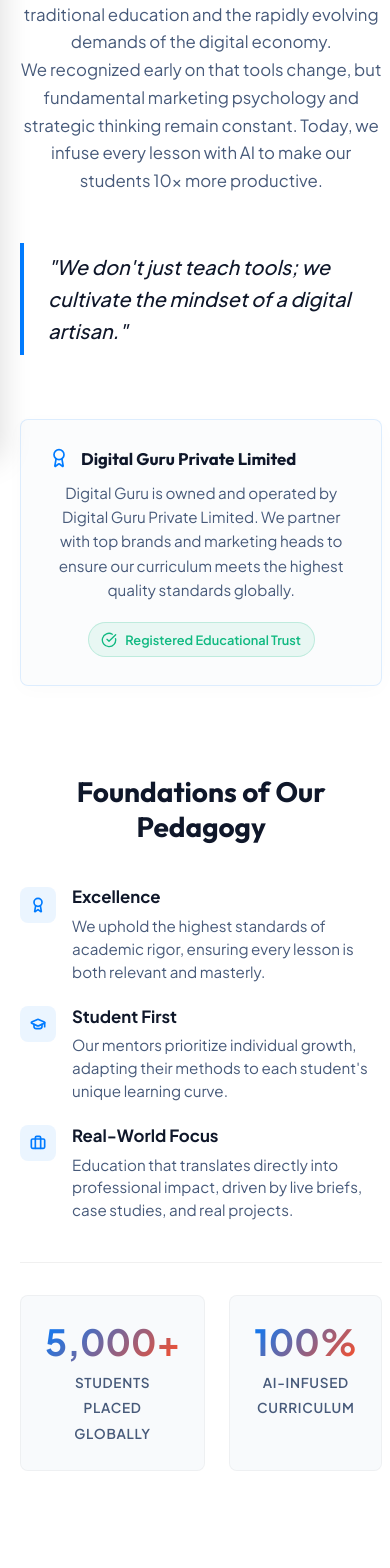
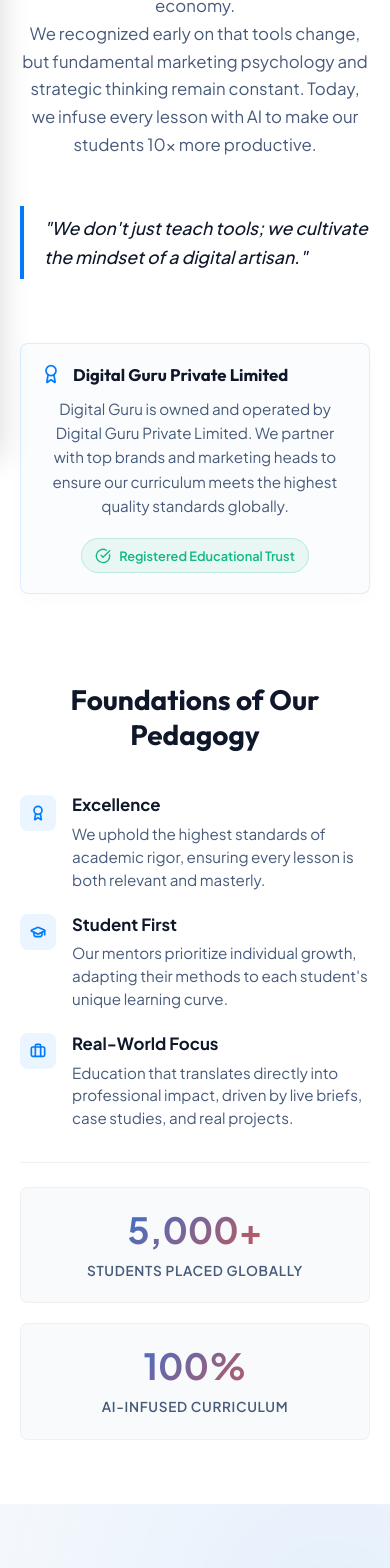
Before and after one commit to sounderrajan-07/Digitalguru, a React (Vite) app in the folder frontend/: page / in a window 390 px wide. Shown: the part 401-1969 px from the top of the page. Built offline with nearby package versions, Linux system fonts and the light colour scheme.

Commit message:
fix: resolve about us section mobile layout padding and metrics grid spacing

```diff
--- a/frontend/src/App.jsx
+++ b/frontend/src/App.jsx
@@ -139,7 +139,7 @@ export default function App() {
       </nav>
 
       {/* About Us Section */}
-      <section id="about" className="about-us-section" style={{ paddingTop: '11rem' }}>
+      <section id="about" className="about-us-section">
         <div className="container">
           <div className="about-us-grid">
             <section className="company-info-section">
--- a/frontend/src/index.css
+++ b/frontend/src/index.css
@@ -1780,7 +1780,7 @@ img {
 }
 
 .about-us-section {
-  padding: 6.5rem 0;
+  padding: 10rem 0 6.5rem 0;
   background-color: #ffffff;
   border-top: 1px solid rgba(0, 0, 0, 0.04);
 }
@@ -2175,6 +2175,10 @@ img {
 
 /* Responsive Styles */
 @media (max-width: 1024px) {
+  .about-us-section {
+    padding: 7rem 0 4rem 0;
+  }
+
   .about-us-grid {
     grid-template-columns: 1fr;
     gap: 3.5rem;
@@ -2289,6 +2293,26 @@ img {
 }
 
 @media (max-width: 768px) {
+  .about-metrics-grid {
+    grid-template-columns: 1fr;
+    gap: 1.25rem;
+    margin-top: 2rem;
+    padding-top: 1.5rem;
+  }
+
+  .metric-box {
+    padding: 1.25rem;
+  }
+
+  .about-trust-card {
+    padding: 1.25rem;
+  }
+
+  .about-quote {
+    font-size: 1.1rem;
+    padding-left: 1.25rem;
+  }
+
   .container {
     padding: 0 1.25rem;
   }
```
